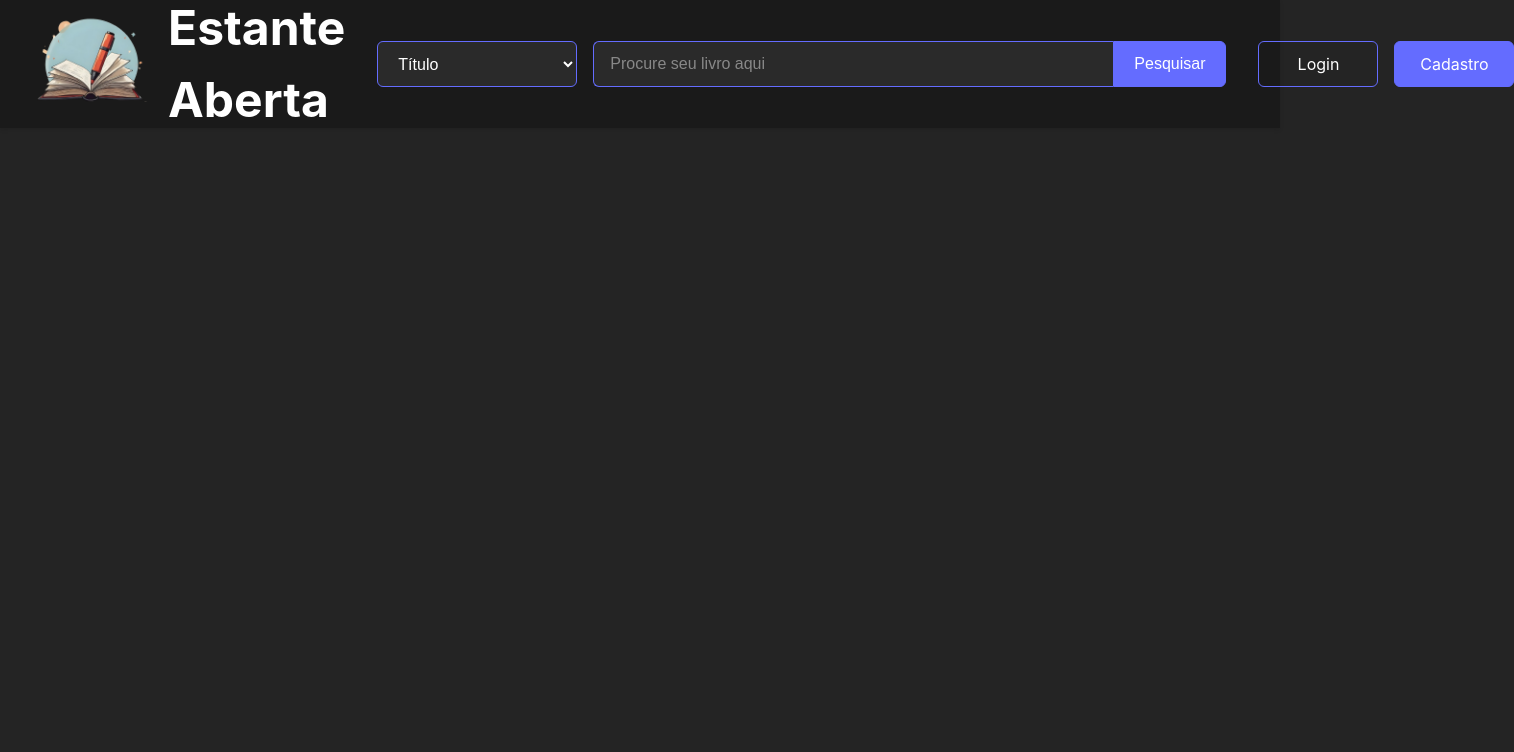
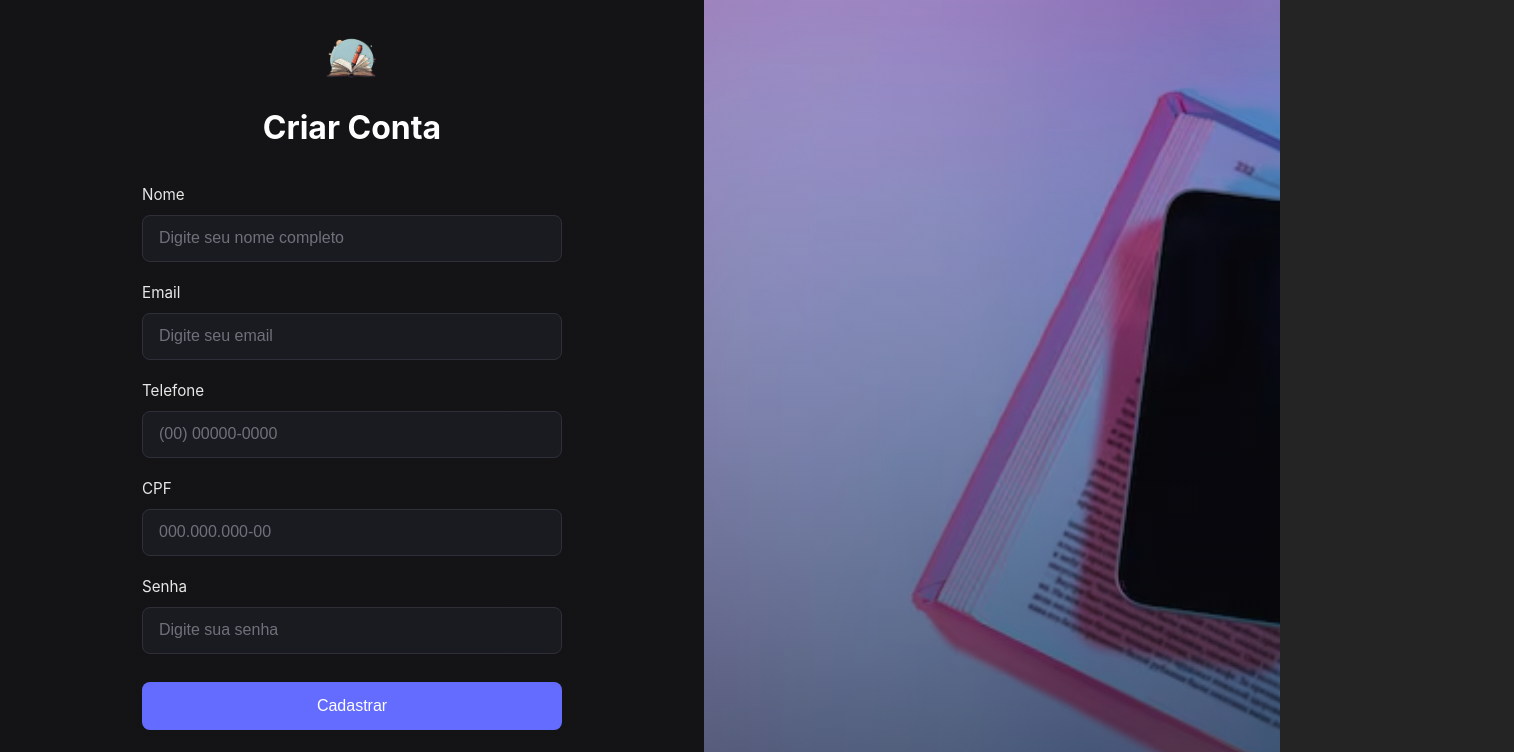
Before and after one commit to EdnaldoBerk/Projeto-Daniel, a React (Vite) app in the folder frontend/: page /cadastro in a window 1280 px wide. Shown: the top 752 px of the page, 1514 px wide, since content can reach past the window. Built offline with nearby package versions, Linux system fonts and the light colour scheme.

Commit message:
Finalização da pagina de cadastro

```diff
--- a/frontend/src/App.jsx
+++ b/frontend/src/App.jsx
@@ -3,6 +3,7 @@ import { BrowserRouter, Routes, Route, useLocation } from 'react-router-dom'
 import { Header } from './components/header/Header'
 import { CardBook } from './components/cardbook/CardBook'
 import { PgLogin } from './pages/PgLogin'
+import { PgCadastro } from './pages/PgCadastro'
 
 function Home() {
   return (
@@ -18,13 +19,14 @@ function Home() {
 
 function AppLayout() {
   const location = useLocation();
-  const hideHeader = location.pathname === '/login';
+  const hideHeader = location.pathname === '/login' || location.pathname === '/cadastro';
   return (
     <div style={{ minHeight: '100vh', display: 'flex', flexDirection: 'column' }}>
       {!hideHeader && <Header />}
       <Routes>
         <Route path="/" element={<Home />} />
         <Route path="/login" element={<PgLogin />} />
+        <Route path="/cadastro" element={<PgCadastro />} />
       </Routes>
     </div>
   );
--- a/frontend/src/components/header/Header.jsx
+++ b/frontend/src/components/header/Header.jsx
@@ -34,7 +34,7 @@ export function Header() {
         <Link to="/login" className={`${styles.authButton} ${styles.loginButton}`}>
           Login
         </Link>
-        <Link to="/registro" className={`${styles.authButton} ${styles.registerButton}`}>
+        <Link to="/cadastro" className={`${styles.authButton} ${styles.registerButton}`}>
           Cadastro
         </Link>
       </div>
--- /dev/null
+++ b/frontend/src/pages/PgCadastro.jsx
@@ -0,0 +1,115 @@
+import React, { useState } from 'react';
+import styles from '../styles/PgCadastro.module.css';
+import BgRight from '../assets/BackgroundRightLogin.jpg';
+import Logo from '../assets/Logo.png';
+
+export function PgCadastro() {
+  const [nome, setNome] = useState('');
+  const [email, setEmail] = useState('');
+  const [telefone, setTelefone] = useState('');
+  const [cpf, setCpf] = useState('');
+  const [senha, setSenha] = useState('');
+
+  const handleSubmit = (e) => {
+    e.preventDefault();
+    // Aqui você pode adicionar a lógica de cadastro
+    console.log('Cadastro tentado com:', { nome, email, telefone, cpf, senha });
+  };
+
+  return (
+    <div className={styles.splitContainer}>
+      {/* Lado esquerdo: formulário */}
+      <section className={styles.leftPane}>
+        <div className={styles.formWrapper}>
+          <img src={Logo} alt="Logo" className={styles.logo} />
+          <h1 className={styles.title}>Criar Conta</h1>
+          <form className={styles.form} onSubmit={handleSubmit}>
+            <div className={styles.inputGroup}>
+              <label htmlFor="nome" className={styles.label}>Nome</label>
+              <input
+                type="text"
+                id="nome"
+                className={styles.input}
+                placeholder="Digite seu nome completo"
+                value={nome}
+                onChange={(e) => setNome(e.target.value)}
+                required
+              />
+            </div>
+
+            <div className={styles.inputGroup}>
+              <label htmlFor="email" className={styles.label}>Email</label>
+              <input
+                type="email"
+                id="email"
+                className={styles.input}
+                placeholder="Digite seu email"
+                value={email}
+                onChange={(e) => setEmail(e.target.value)}
+                required
+              />
+            </div>
+
+            <div className={styles.inputGroup}>
+              <label htmlFor="telefone" className={styles.label}>Telefone</label>
+              <input
+                type="tel"
+                id="telefone"
+                className={styles.input}
+                placeholder="(00) 00000-0000"
+                value={telefone}
+                onChange={(e) => setTelefone(e.target.value)}
+                required
+              />
+            </div>
+
+            <div className={styles.inputGroup}>
+              <label htmlFor="cpf" className={styles.label}>CPF</label>
+              <input
+                type="text"
+                id="cpf"
+                className={styles.input}
+                placeholder="000.000.000-00"
+                value={cpf}
+                onChange={(e) => setCpf(e.target.value)}
+                required
+              />
+            </div>
+
+            <div className={styles.inputGroup}>
+              <label htmlFor="senha" className={styles.label}>Senha</label>
+              <input
+                type="password"
+                id="senha"
+                className={styles.input}
+                placeholder="Digite sua senha"
+                value={senha}
+                onChange={(e) => setSenha(e.target.value)}
+                required
+              />
+            </div>
+
+            <button type="submit" className={styles.loginButton}>
+              Cadastrar
+            </button>
+
+            <button
+              type="button"
+              className={styles.secondaryButton}
+              onClick={() => window.location.href = '/login'}
+            >
+              Já tenho conta
+            </button>
+          </form>
+        </div>
+      </section>
+
+      {/* Lado direito: imagem de fundo */}
+      <aside
+        className={styles.rightPane}
+        aria-hidden="true"
+        style={{ '--bg-right': `url(${BgRight})` }}
+      />
+    </div>
+  );
+}
--- a/frontend/src/pages/PgLogin.jsx
+++ b/frontend/src/pages/PgLogin.jsx
@@ -1,4 +1,5 @@
 import React, { useState } from 'react';
+import { useNavigate } from 'react-router-dom';
 import styles from '../styles/PgLogin.module.css';
 import BgRight from '../assets/BackgroundRightLogin.jpg';
 import Logo from '../assets/Logo.png';
@@ -6,6 +7,7 @@ import Logo from '../assets/Logo.png';
 export function PgLogin() {
   const [email, setEmail] = useState('');
   const [password, setPassword] = useState('');
+  const navigate = useNavigate();
 
   const handleSubmit = (e) => {
     e.preventDefault();
@@ -54,7 +56,7 @@ export function PgLogin() {
             <button
               type="button"
               className={styles.secondaryButton}
-              onClick={() => console.log('Criar conta clicado')}
+              onClick={() => navigate('/cadastro')}
             >
               Criar conta
             </button>
--- /dev/null
+++ b/frontend/src/styles/PgCadastro.module.css
@@ -0,0 +1,136 @@
+/* Layout dividido - tela cheia e sem header */
+.splitContainer {
+  display: flex;
+  min-height: 100vh;
+  width: 100%;
+  background-color: #0f0f10; /* fallback geral */
+}
+
+.leftPane {
+  flex: 1 1 55%;
+  display: flex;
+  align-items: center;
+  justify-content: center;
+  padding: 2rem;
+  background: linear-gradient(180deg, rgba(20,20,22,1) 0%, rgba(20,20,22,0.85) 100%);
+}
+
+.formWrapper {
+  width: 100%;
+  max-width: 420px;
+}
+
+.title {
+  color: #fff;
+  font-size: 2rem;
+  margin-bottom: 2rem;
+  text-align: center;
+}
+
+.form {
+  display: flex;
+  flex-direction: column;
+  gap: 1.25rem;
+}
+
+.inputGroup {
+  display: flex;
+  flex-direction: column;
+  gap: 0.5rem;
+}
+
+.label {
+  color: #e7e7e7;
+  font-size: 0.95rem;
+}
+
+.input {
+  padding: 0.85rem 1rem;
+  border-radius: 8px;
+  border: 1px solid #2f2f3a;
+  background-color: #1a1b21;
+  color: #fff;
+  font-size: 1rem;
+  transition: border-color 0.2s, box-shadow 0.2s;
+}
+
+.input:focus {
+  outline: none;
+  border-color: #646cff;
+  box-shadow: 0 0 0 3px rgba(100,108,255,0.15);
+}
+
+.input::placeholder {
+  color: #70707a;
+}
+
+.loginButton {
+  margin-top: 0.5rem;
+  padding: 0.95rem 1rem;
+  background-color: #646cff;
+  color: #fff;
+  border: none;
+  border-radius: 8px;
+  font-size: 1rem;
+  cursor: pointer;
+  transition: background-color 0.2s, transform 0.02s;
+}
+
+.loginButton:hover {
+  background-color: #7c83ff;
+}
+
+.loginButton:active {
+  transform: translateY(1px);
+}
+
+/* Logo acima do título */
+.logo {
+  display: block;
+  margin: 0 auto 1rem;
+  height: 56px;
+  width: auto;
+  object-fit: contain;
+}
+
+/* Lado direito com imagem de fundo */
+.rightPane {
+  flex: 1 1 45%;
+  min-height: 100vh;
+  background-image:
+    linear-gradient(rgba(10,10,14,0.1), rgba(10,10,14,0.55)),
+    var(--bg-right, none); /* definido via inline style no componente */
+  background-size: cover;
+  background-position: center;
+  background-repeat: no-repeat;
+}
+
+/* Responsividade: em telas pequenas, foca no formulário */
+@media (max-width: 900px) {
+  .rightPane {
+    display: none;
+  }
+  .leftPane {
+    flex: 1 1 100%;
+    padding: 2rem 1.25rem;
+  }
+}
+
+/* Botão secundário: Já tenho conta */
+.secondaryButton {
+  margin-top: 0.25rem;
+  padding: 0.95rem 1rem;
+  background-color: transparent;
+  color: #e7e7e7;
+  border: 1px solid #3f3f4a;
+  border-radius: 8px;
+  font-size: 1rem;
+  cursor: pointer;
+  transition: border-color 0.2s, background-color 0.2s, color 0.2s;
+}
+
+.secondaryButton:hover {
+  border-color: #646cff;
+  background-color: rgba(100,108,255,0.08);
+  color: #ffffff;
+}
```
